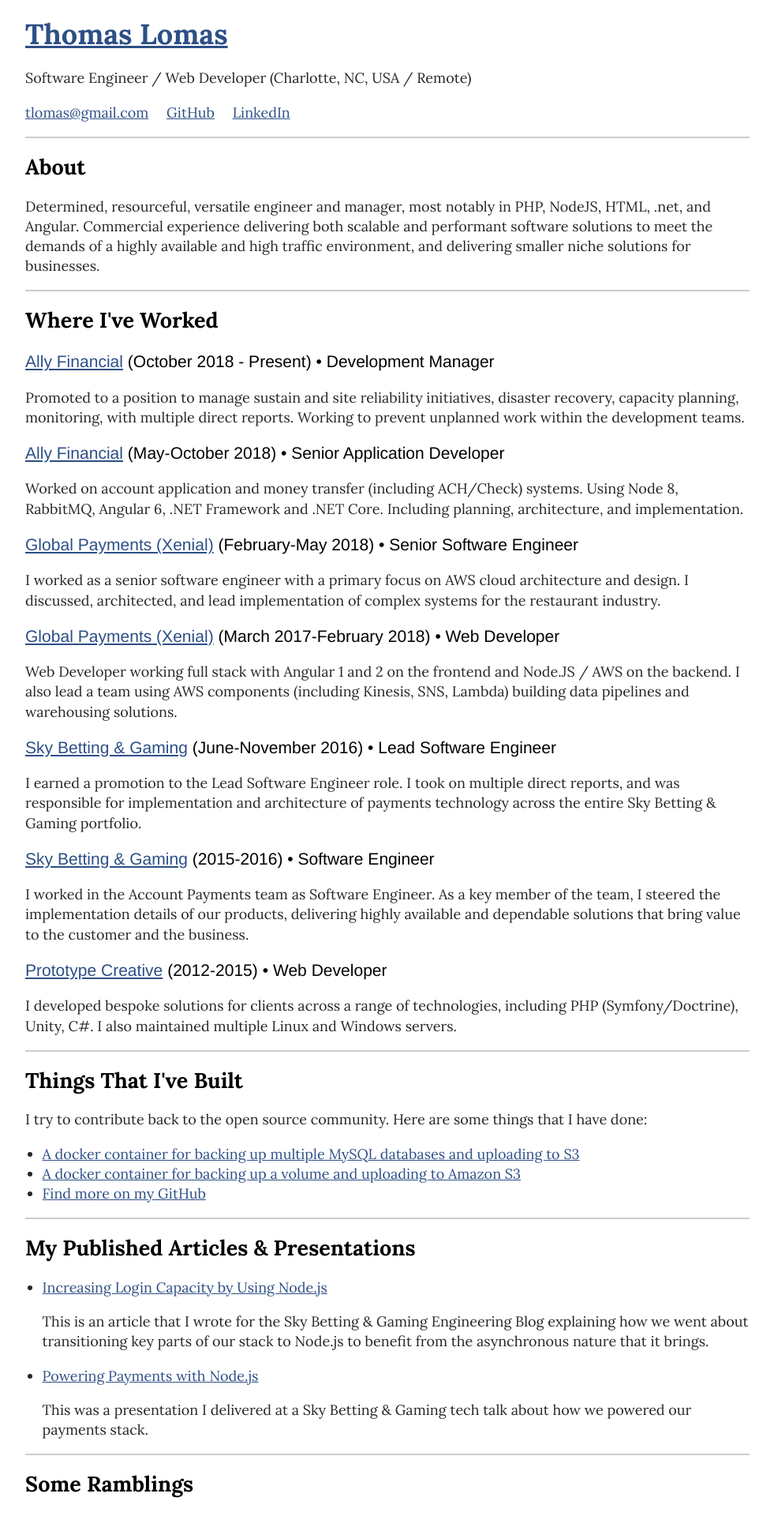
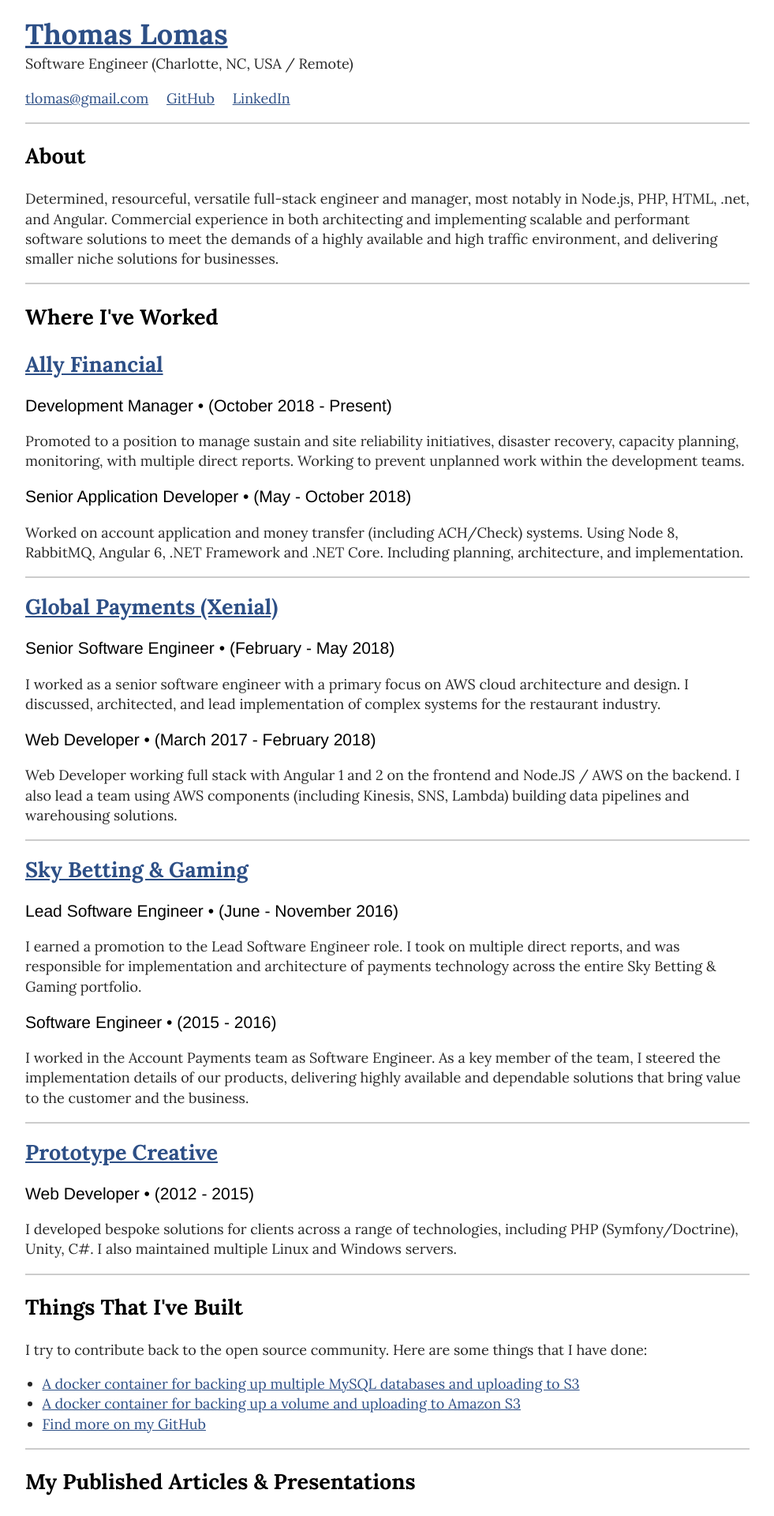
Before and after one commit to ThomasLomas/thomaslomas.github.io, a Jekyll site: the page built from index.html, in a window 1280 px wide. Shown: the top 1920 px of the page at 79% size, without its empty margins (149-1130 px from the left). Built offline with Jekyll 4.4.1, drawn with Linux system fonts in a browser that asks for light colours; some of the changed text lies outside the part shown.

Commit message:
Restructure and disclaimer

```diff
--- a/_includes/header.html
+++ b/_includes/header.html
@@ -1,5 +1,5 @@
 <h1><a href="/">Thomas Lomas</a></h1>
-<p>Software Engineer / Web Developer (Charlotte, NC, USA / Remote)</p>
+<p>Software Engineer (Charlotte, NC, USA / Remote)</p>
 
 <nav>
     <ul>
--- a/_layouts/default.html
+++ b/_layouts/default.html
@@ -23,6 +23,16 @@
       {{ content }}
     </main>
 
+    <hr>
+
+    <footer>
+      <p>This is a personal blog. Any views or opinions represented in this blog are personal and belong
+        solely to the Thomas Lomas and do not represent those of people, institutions or organizations that
+        the Thomas Lomas may or may not be associated with in professional or personal capacity, unless explicitly stated.
+        All content provided on this blog is for informational purposes only.
+        Thomas Lomas makes no representations as to the accuracy or completeness of any information on this site or found by following any link on this site.</p>
+    </footer>
+
     <script>
       (function(i,s,o,g,r,a,m){i['GoogleAnalyticsObject']=r;i[r]=i[r]||function(){
       (i[r].q=i[r].q||[]).push(arguments)},i[r].l=1*new Date();a=s.createElement(o),
--- a/_sass/layout.scss
+++ b/_sass/layout.scss
@@ -18,7 +18,7 @@
   padding: 0;
 }
 
-h2 + p, h2 + h3, h3 + p {
+h2 + p, h2 + h3, h3 + p, h3 + h3, h1 + p, h1 + h2 {
   margin-top: 0;
 }
 
@@ -68,6 +68,10 @@
   }
 }
 
+footer p {
+  font-size: 0.5rem;
+}
+
 
 pre {
   overflow-x: auto;
--- a/index.html
+++ b/index.html
@@ -3,42 +3,53 @@
 ---
 
 <section>
-  <h2>About</h2>
-  <p>Determined, resourceful, versatile engineer and manager, most notably in PHP, NodeJS, HTML, .net, and Angular.
-    Commercial experience delivering both scalable and performant software solutions to meet the demands of a
+  <h1>About</h1>
+  <p>Determined, resourceful, versatile full-stack engineer and manager, most notably in Node.js, PHP, HTML, .net, and Angular.
+    Commercial experience in both architecting and implementing scalable and performant software solutions to meet the demands of a
     highly available and high traffic environment, and delivering smaller niche solutions for businesses.</p>
 </section>
 
 <hr />
 
 <section>
-  <h2>Where I've Worked</h2>
-  <h3><a href="https://invest.ally.com" rel="noopener noreferrer" target="_blank">Ally Financial</a> (October 2018 - Present) &bull; Development Manager</h3>
+  <h1>Where I've Worked</h1>
+
+  <h2><a href="https://invest.ally.com" rel="noopener noreferrer" target="_blank">Ally Financial</a></h2>
+  <h3>Development Manager &bull; (October 2018 - Present)</h3>
   <p>Promoted to a position to manage sustain and site reliability initiatives, disaster recovery, capacity planning,
     monitoring, with multiple direct reports. Working to prevent unplanned work within the development teams.</p>
 
-  <h3><a href="https://invest.ally.com" rel="noopener noreferrer" target="_blank">Ally Financial</a> (May-October 2018) &bull; Senior Application Developer</h3>
+  <h3>Senior Application Developer &bull; (May - October 2018)</h3>
   <p>Worked on account application and money transfer (including ACH/Check) systems. Using Node 8, RabbitMQ, Angular 6,
     .NET Framework and .NET Core. Including planning, architecture, and implementation.</p>
 
-  <h3><a href="https://www.xenial.com" rel="noopener noreferrer" target="_blank">Global Payments (Xenial)</a> (February-May 2018) &bull; Senior Software Engineer</h3>
+  <hr />
+
+  <h2><a href="https://www.xenial.com" rel="noopener noreferrer" target="_blank">Global Payments (Xenial)</a></h2>
+  <h3>Senior Software Engineer &bull; (February - May 2018)</h3>
   <p>I worked as a senior software engineer with a primary focus on AWS cloud architecture and design. I discussed,
     architected, and lead implementation of complex systems for the restaurant industry.</p>
 
-  <h3><a href="https://www.xenial.com" rel="noopener noreferrer" target="_blank">Global Payments (Xenial)</a> (March 2017-February 2018) &bull; Web Developer</h3>
+  <h3>Web Developer &bull; (March 2017 - February 2018)</h3>
   <p>Web Developer working full stack with Angular 1 and 2 on the frontend and Node.JS / AWS on the backend. I also lead
     a team using AWS components (including Kinesis, SNS, Lambda) building data pipelines and warehousing solutions.</p>
 
-  <h3><a href="https://engineering.skybettingandgaming.com" rel="noopener noreferrer" target="_blank">Sky Betting &amp; Gaming</a> (June-November 2016) &bull; Lead Software Engineer</h3>
+  <hr />
+
+  <h2><a href="https://sbg.technology/" rel="noopener noreferrer" target="_blank">Sky Betting &amp; Gaming</a></h2>
+  <h3>Lead Software Engineer &bull; (June - November 2016)</h3>
   <p>I earned a promotion to the Lead Software Engineer role. I took on multiple direct reports, and was responsible for
     implementation and architecture of payments technology across the entire Sky Betting &amp; Gaming portfolio.</p>
 
-  <h3><a href="https://engineering.skybettingandgaming.com" rel="noopener noreferrer" target="_blank">Sky Betting &amp; Gaming</a> (2015-2016) &bull; Software Engineer</h3>
+  <h3>Software Engineer &bull; (2015 - 2016)</h3>
   <p>I worked in the Account Payments team as Software Engineer. As a key member of the team, I steered the
     implementation details of our products, delivering highly available and dependable solutions that bring value to the
     customer and the business.</p>
 
-  <h3><a href="https://www.prototypecreative.co.uk" rel="noopener noreferrer" target="_blank">Prototype Creative</a> (2012-2015) &bull; Web Developer</h3>
+  <hr />
+
+  <h2><a href="https://www.prototypecreative.co.uk" rel="noopener noreferrer" target="_blank">Prototype Creative</a></h2>
+  <h3>Web Developer &bull; (2012 - 2015)</h3>
   <p>I developed bespoke solutions for clients across a range of technologies, including PHP (Symfony/Doctrine), Unity,
     C#. I also maintained multiple Linux and Windows servers.</p>
 </section>
@@ -46,7 +57,7 @@
 <hr />
 
 <section>
-  <h2>Things That I've Built</h2>
+  <h1>Things That I've Built</h1>
   <p>I try to contribute back to the open source community. Here are some things that I have done:</p>
 
   <ul>
@@ -61,7 +72,7 @@
 <hr />
 
 <section>
-  <h2>My Published Articles &amp; Presentations</h2>
+  <h1>My Published Articles &amp; Presentations</h1>
   <ul>
     <li>
       <a href="http://engineering.skybettingandgaming.com/2016/02/03/increasing-login-capcity-by-using-node-js/">Increasing
@@ -80,7 +91,7 @@
 <hr />
 
 <section>
-  <h2>Some Ramblings</h2>
+  <h1>Some Ramblings</h1>
   <ul>
     {% for post in site.posts %}
     <li>
```
